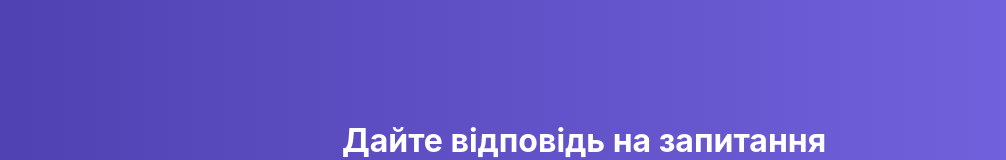
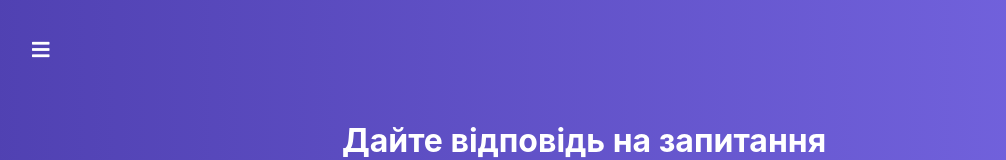
Before and after one commit to rostia-vrt/react-quiz, a React (Create React App) app: page / in a window 1280 px wide. Shown: the top 160 px of the page, without its empty margins (8-1014 px from the left). Built offline with nearby package versions, Linux system fonts and the light colour scheme.

Commit message:
create button component

```diff
--- a/src/components/FinishedQuiz/FinishedQuiz.js
+++ b/src/components/FinishedQuiz/FinishedQuiz.js
@@ -1,5 +1,6 @@
 import React from 'react'
 import classes from '../FinishedQuiz/FinishedQuiz.module.css'
+import Button from '../UI/Button/Button'
 
 
 const FinishedQuiz = props => {
@@ -34,7 +35,8 @@ const FinishedQuiz = props => {
             <p>Правильно {successCount} з {props.quiz.length}</p>
 
             <div>
-                <button>Повторити</button>
+                <Button onClick={props.onRetry} type='primary'>Повторити</Button>
+                <Button type='success'>Перейти в список тестів</Button>
             </div>
         </div>
     )
--- /dev/null
+++ b/src/components/Navigation/MenuToggle/MenuToggle.js
@@ -0,0 +1,29 @@
+import React from 'react'
+import classes from '../MenuToggle/MenuToggle.module.css'
+
+
+const MenuToggle = props => {
+
+    const cls = [
+        classes.MenuToggle,
+        'fa'
+    ]
+
+    if(props.isOpen) {
+        cls.push('fa-times')
+        cls.push(classes.open)
+    } else {
+        cls.push('fa-bars')
+    }
+
+    return (
+        <i
+        className={cls.join(' ')}
+        onClick={props.onToggle}
+        />
+
+
+    )
+}
+
+export default MenuToggle
--- /dev/null
+++ b/src/components/Navigation/MenuToggle/MenuToggle.module.css
@@ -0,0 +1,18 @@
+.MenuToggle{
+    position: fixed;
+    top: 40px;
+    left: 40px;
+    font-size: 20px;
+    cursor: pointer;
+    color: #fff;
+    transition: opacity, left .22s ease-in;
+    z-index: 100;
+}
+
+.MenuToggle:hover{
+    opacity: .7;
+}
+
+.MenuToggle.open{
+    left: 320px;
+}
--- /dev/null
+++ b/src/components/UI/Button/Button.js
@@ -0,0 +1,22 @@
+import React from 'react'
+import classes from '../Button/Button.module.css'
+
+
+const Button = props => {
+    const cls = [
+        classes.Button,
+        classes[props.type]
+    ]
+
+    return (
+        <button
+        onClick={props.onClick}
+        className={cls.join(' ')}
+        disabled={props.disabled}
+        >
+            {props.children}
+        </button>
+    )
+}
+
+export default Button
--- /dev/null
+++ b/src/components/UI/Button/Button.module.css
@@ -0,0 +1,38 @@
+.Button{
+    display: inline-block;
+    padding: 10px 20px;
+    border-radius: 4px;
+    border: 1px solid #ccc;
+    color: #000;
+    margin-right: 15px;
+    text-transform: uppercase;
+    font-weight: bold;
+    font-size: 12px;
+}
+
+.Button:focus{
+    outline: none;
+}
+
+.Button:active{
+    box-shadow: inset 2px 2px 1px rgba(0, 0, 0, .3);
+}
+
+.Button:disabled{
+    background: #ccc;
+    color: #000;
+    cursor: not-allowed;
+}
+
+.error{
+    background: rgba(240, 87, 108, 1);
+}
+
+.success{
+    background: rgba(161, 240,69, 1);
+}
+
+.primary{
+    background: #2884f6;
+    color: #fff;
+}
--- a/src/containers/Quiz/Quiz.js
+++ b/src/containers/Quiz/Quiz.js
@@ -87,6 +87,15 @@ class Quiz extends Component {
     }
 
 
+    retryHandler = () => {
+        this.setState({
+            activeQuestion: 0,
+            answerState: null,
+            isFinished: false,
+            results: {}
+        })
+    }
+
     render() {
         return (
             <div className={classes.Quiz}>
@@ -98,6 +107,7 @@ class Quiz extends Component {
                         ? <FinishedQuiz
                             results={this.state.results}
                             quiz={this.state.quiz}
+                            onRetry={this.retryHandler}
                         />
                         :   <ActiveQuiz
                         answers={this.state.quiz[this.state.activeQuestion].answers}
--- a/src/hoc/Layout/Layout.js
+++ b/src/hoc/Layout/Layout.js
@@ -1,12 +1,29 @@
 import React, {Component} from 'react'
 import classes from '../Layout/Layout.module.css'
+import MenuToggle from '../../components/Navigation/MenuToggle/MenuToggle'
+
+class Layout extends Component {
+
+    state = {
+        menu: false
+    }
 
 
-class Layout extends Component {
+    toggleMenuHandler = () => {
+        this.setState({
+            menu: !this.state.menu
+        })
+    }
+
+
     render() {
         return (
             <div className={classes.Layout}>
 
+                <MenuToggle
+                onToggle={this.toggleMenuHandler}
+                isOpen={this.state.menu}
+                />
 
                 <main>
                     {this.props.children}
```
Also changed, not shown: 1 other file (tests, documents, lock files or other folders).
